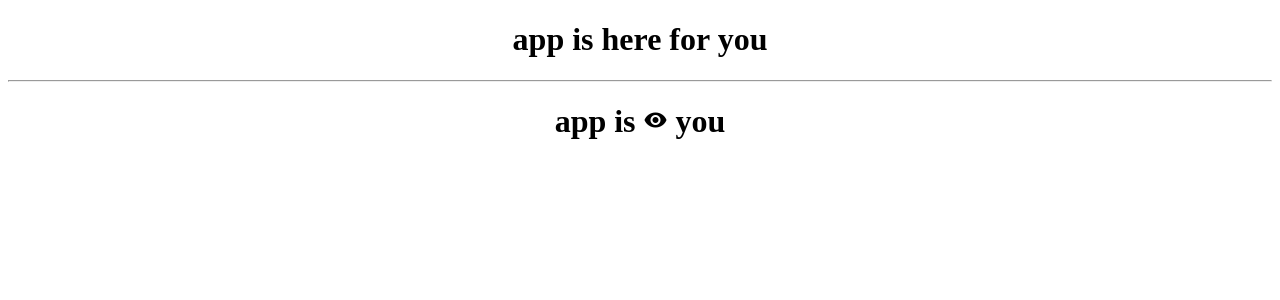
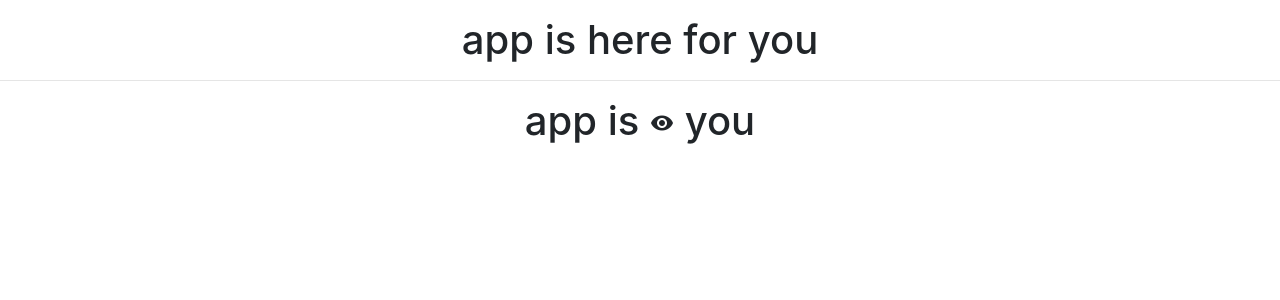
Before and after one commit to Dmitry404/kcoder, an Angular app: page / in a window 1280 px wide. Shown: the top 300 px of the page. Built offline with nearby package versions, Linux system fonts and the light colour scheme.

Commit message:
Added bootstrap

```diff
--- a/package.json
+++ b/package.json
@@ -21,6 +21,7 @@
     "@angular/platform-browser": "^5.2.0",
     "@angular/platform-browser-dynamic": "^5.2.0",
     "@angular/router": "^5.2.0",
+    "bootstrap": "^4.0.0",
     "core-js": "^2.4.1",
     "material-design-icons": "^3.0.1",
     "rxjs": "^5.5.6",
--- a/src/app/app.component.html
+++ b/src/app/app.component.html
@@ -1,4 +1,4 @@
-<div style="text-align: center">
+<div class="pt-3 text-center">
   <h1>{{ title }} is here for you</h1>
   <hr>
   <h1>{{ title }} is <i class="material-icons">visibility</i> you</h1>
```
Also changed, not shown: .angular-cli.json.
